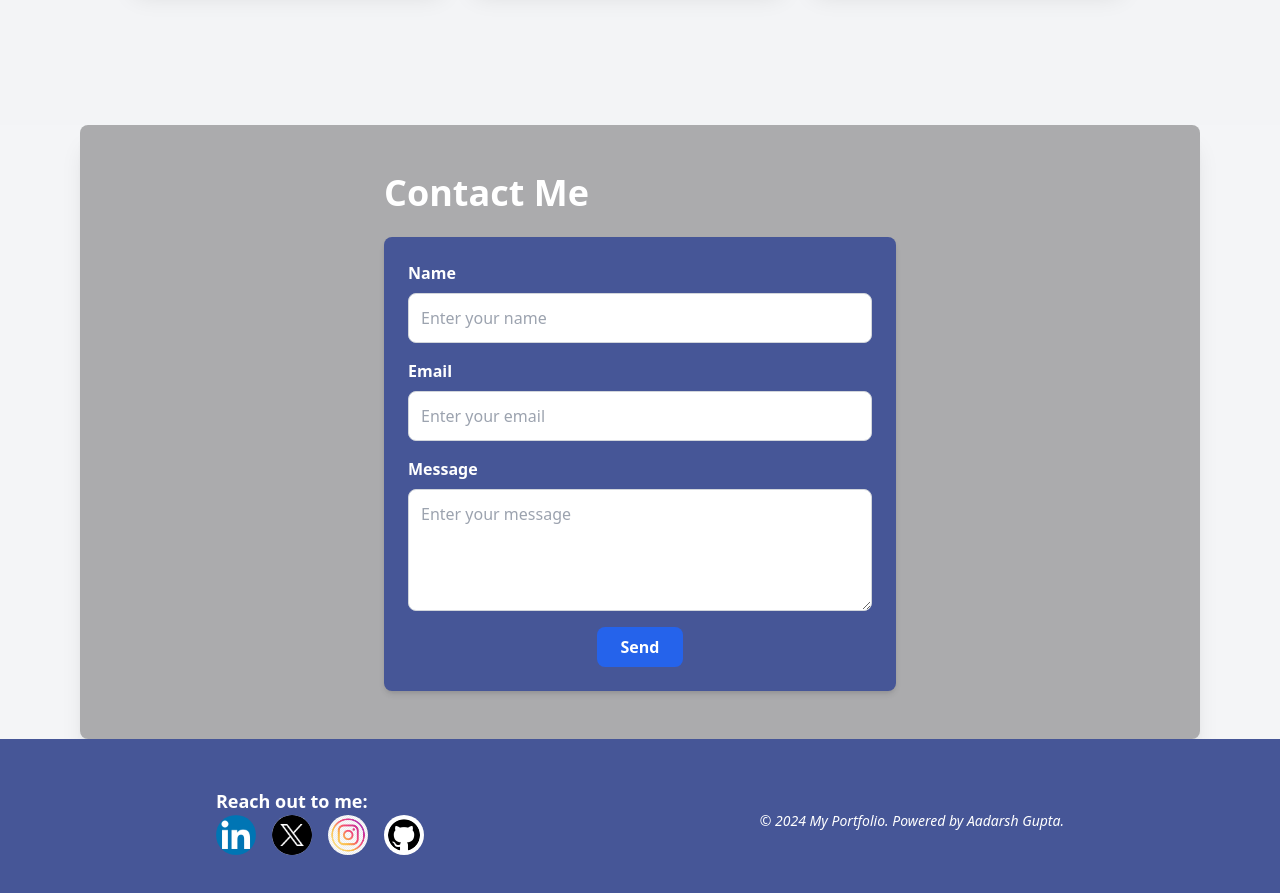
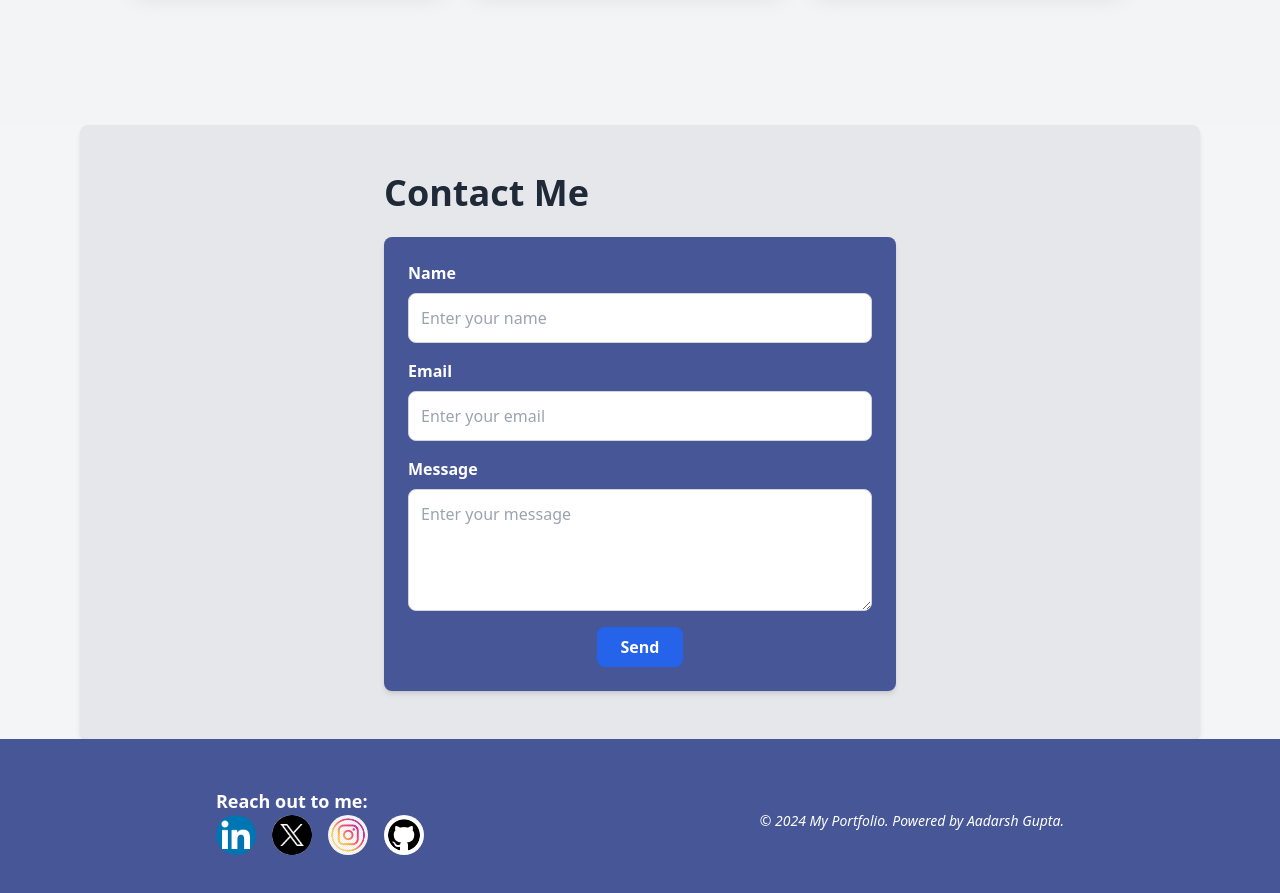
Before and after one commit to aadarsh2305/Portfolio, a React (Vite) app in the folder portfolio_react/: page / in a window 1280 px wide. Shown: the part 2820-3713 px from the top of the page. Built offline with nearby package versions, Linux system fonts and the light colour scheme.

Commit message:
Corrected mode for contact component

```diff
--- a/portfolio_react/src/App.jsx
+++ b/portfolio_react/src/App.jsx
@@ -55,7 +55,7 @@ function App() {
       <About darkMode={darkMode}/>
       <Experience darkMode={darkMode}/>
       <Projects darkMode={darkMode}/>
-      <ContactMe />
+      <ContactMe darkMode={darkMode}/>
       <Footer />
 
       <ScrollToTop
--- a/portfolio_react/src/components/ContactMe/ContactMe.jsx
+++ b/portfolio_react/src/components/ContactMe/ContactMe.jsx
@@ -1,17 +1,19 @@
 import React from 'react';
 import SendMail from './SendMail';
 
-const ContactMe = () => {
+const ContactMe = ({ darkMode }) => {
   return (
     <div
-      className="text-white md:flex overflow-hidden items-center
-                    md:flex-wrap md:justify-center bg-black shadow-xl mx-0 md:mx-20
-                    bg-opacity-30 rounded-lg p-12"
+      className={`md:flex overflow-hidden items-center md:flex-wrap md:justify-center rounded-lg p-12 mx-0 md:mx-20 ${
+        darkMode
+          ? "bg-black text-white shadow-xl"
+          : "bg-gray-200 text-gray-800 shadow-md"
+      }`}
       id="ContactMe"
     >
       <div className="w-full md:w-2/4">
         <h2 className="text-2xl md:text-4xl font-bold mb-6">Contact Me</h2>
-          <SendMail />
+        <SendMail />
       </div>
     </div>
   );
```
